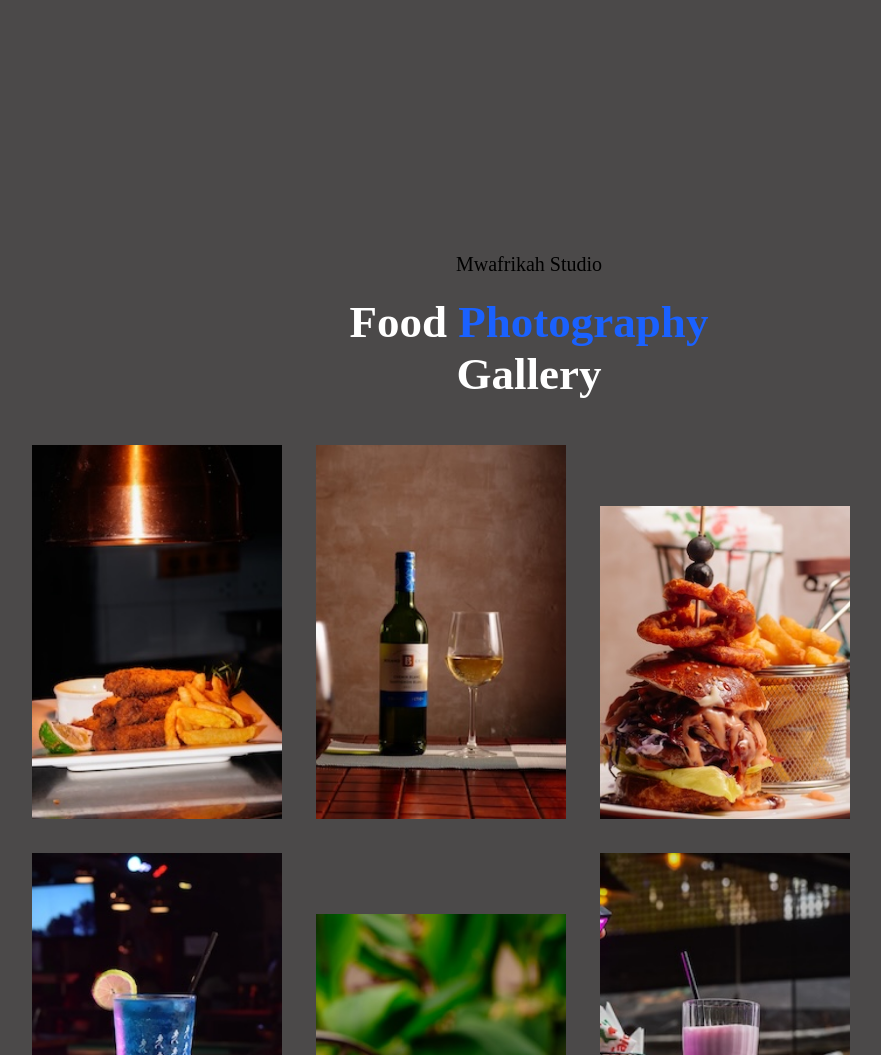
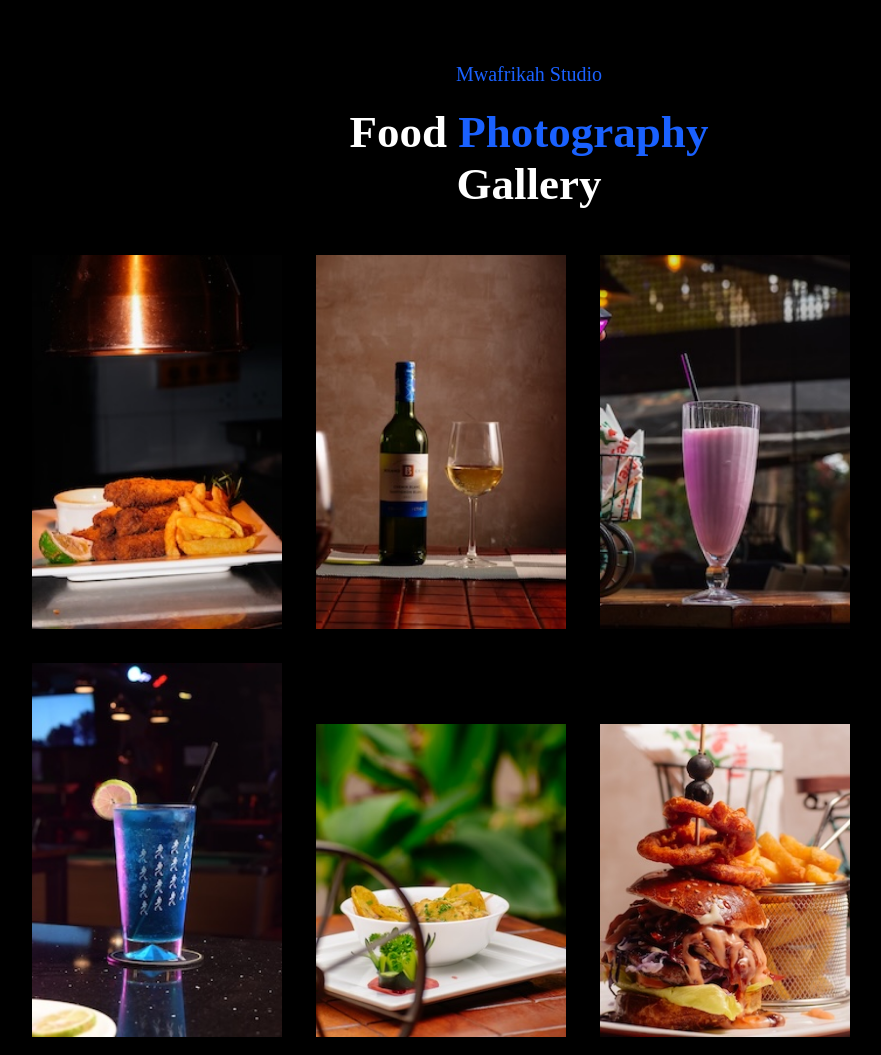
Before and after one commit to TitoRerimoi/Image-Gallery-ProductPhotography, a plain HTML site: page index.html in a window 1280 px wide. Shown: the top 1055 px of the page, without its empty margins (111-992 px from the left). Drawn offline with Linux system fonts and the light colour scheme.

Commit message:
new changes

```diff
--- a/css/style.css
+++ b/css/style.css
@@ -1,5 +1,5 @@
 body{
-   background: #4b4949;
+   background: #000000;
    color: #fff;
 }
 
@@ -21,7 +21,7 @@ body{
 /*Text Styling*/
 
  .header-text{
-   margin-top: 20%;
+   margin-top: 5%;
    font-size: 28px;
    text-align: center;
 
@@ -36,5 +36,5 @@ body{
 .header-text p{
    font-size: 20px;
    margin-top: 20px;
-   color: #000000;
+   color: #1a61ff;
 }
--- a/index.html
+++ b/index.html
@@ -20,10 +20,10 @@
         <div class="gallery">
             <a href="Images/FP_001.jpg" data-lightbox="mygallery" data-title="Food Photography"><img src="Images/FP_001-small.jpg"></a>
             <a href="Images/FP_002.jpg"data-lightbox="mygallery" ><img src="Images/FP_002-small.jpg"></a>
-            <a href="Images/FP_003.jpg"data-lightbox="mygallery" ><img src="Images/FP_003-small.jpg"></a>
+            <a href="Images/FP_006.jpg"data-lightbox="mygallery" ><img src="Images/FP_006-small.jpg"></a>
             <a href="Images/FP_004.jpg"data-lightbox="mygallery" ><img src="Images/FP_004-small.jpg"></a>
             <a href="Images/FP_005.jpg"data-lightbox="mygallery" ><img src="Images/FP_005-small.jpg"></a>
-            <a href="Images/FP_006.jpg"data-lightbox="mygallery" ><img src="Images/FP_006-small.jpg"></a>
+            <a href="Images/FP_003.jpg"data-lightbox="mygallery" ><img src="Images/FP_003-small.jpg"></a>
             <a href="Images/FP_007.jpg"data-lightbox="mygallery" ><img src="Images/FP_007-small.jpg"></a>
             <a href="Images/FP_008.jpg"data-lightbox="mygallery" ><img src="Images/FP_008-small.jpg"></a>
 
```
